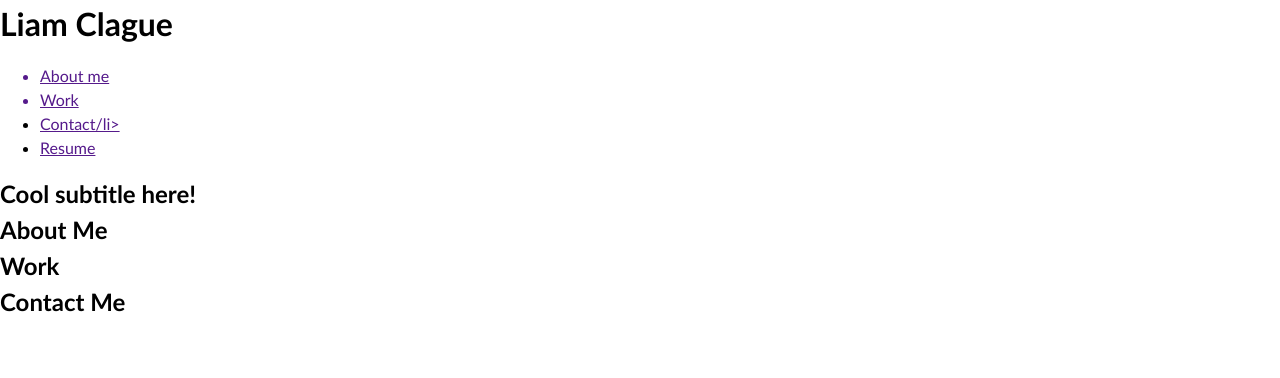
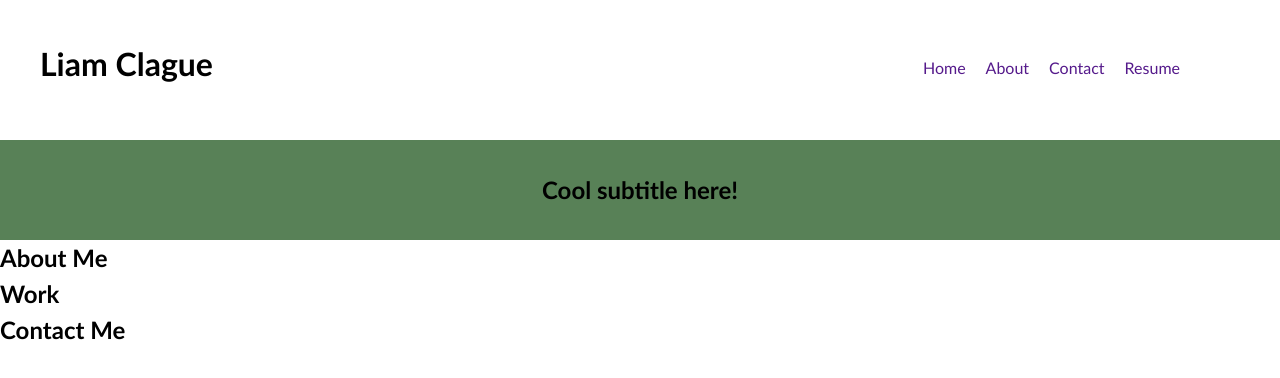
Before and after one commit to Clagul01/module-two-challenge, a plain HTML site: page index.html in a window 1280 px wide. Drawn offline with Linux system fonts and the light colour scheme.

Commit message:
changes made and saved

```diff
--- /dev/null
+++ b/css/reset.css
@@ -0,0 +1,23 @@
+* {
+  box-sizing: border-box;
+}
+
+body {
+  margin: 0;
+  padding: 0;
+  font-family: 'Trebuchet MS', 'Lucida Sans Unicode', 'Lucida Grande', 'Lucida Sans', Arial, sans-serif;
+  line-height: 1.5;
+}
+
+h1,
+h2,
+h3,
+h4,
+h5,
+h6 {
+  margin: 0;
+}
+
+p {
+  margin: 0;
+}
--- a/css/style.css
+++ b/css/style.css
@@ -1,23 +1,40 @@
-* {
-  box-sizing: border-box;
+:root{
+
 }
-
-body {
-  margin: 0;
-  padding: 0;
-  font-family: 'Trebuchet MS', 'Lucida Sans Unicode', 'Lucida Grande', 'Lucida Sans', Arial, sans-serif;
-  line-height: 1.5;
+header{
+    width: 100vw;
+    height: 100px;
+    display: flex;
+    flex-direction: row;
+    margin-top: 40px;
 }
-
-h1,
-h2,
-h3,
-h4,
-h5,
-h6 {
-  margin: 0;
+h1{
+    width: 300px;
+    padding-left: 40px;
 }
-
-p {
-  margin: 0;
+ul{
+    width: 900px;
+    display: flex;
+    flex-direction: row;
+    justify-content: flex-end;
+    list-style: none;
 }
+a{
+    text-decoration: none;
+    padding-right: 20px;
+}
+.hero-banner{
+    position: relative;
+    text-align: center;
+}
+.subtitle{
+    position: absolute;
+    top: 50%;
+    left: 50%;
+    transform: translate(-50%, -50%);
+}
+.banner{
+    width: 100vw;
+    height: 100px;
+    background-color: #588157;
+}
--- a/index.html
+++ b/index.html
@@ -6,27 +6,30 @@
   <meta name="viewport" content="width=device-width, initial-scale=1.0">
   <meta http-equiv="X-UA-Compatible" content="ie=edge">
   <title>Lernantino // Web Developer</title>
-  <link rel="stylesheet" href="./css/style.css" />
+  <link rel="stylesheet" href="/css/style.css" />
+  <link rel="stylesheet" href="/css/reset.css">
 </head>
 
 <body>
   <!-- main logo / nav -->
+  <div class="header-container">
     <header>
       <h1>Liam Clague</h1>
       <nav>
         <ul>
-        <a href=""><li>About me</li></a>
-        <a href=""><li>Work</li></a>
-        <a href=""><li>Contact/li></a>
-        <a href=""><li>Resume</li></a>
+          <a href="" class="nav-link"><li class="list-item">Home</li></a>
+          <a href="" class="nav-link"><li class="list-item">About</li></a>
+          <a href="" class="nav-link"><li class="list-item">Contact</li></a>
+          <a href="" class="nav-link"><li class="list-item">Resume</li></a>
         </ul>
       </nav>
     </header>
-
+  </div>
   <!-- hero banner -->
   <section class="hero-banner">
     <div>
-      <h2>Cool subtitle here!</h2>
+      <h2 class="subtitle">Cool subtitle here!</h2>
+      <div class="banner"></div>
     </div>
   </section>
 
```
Lines whose indentation alone changed are shown as unchanged.
